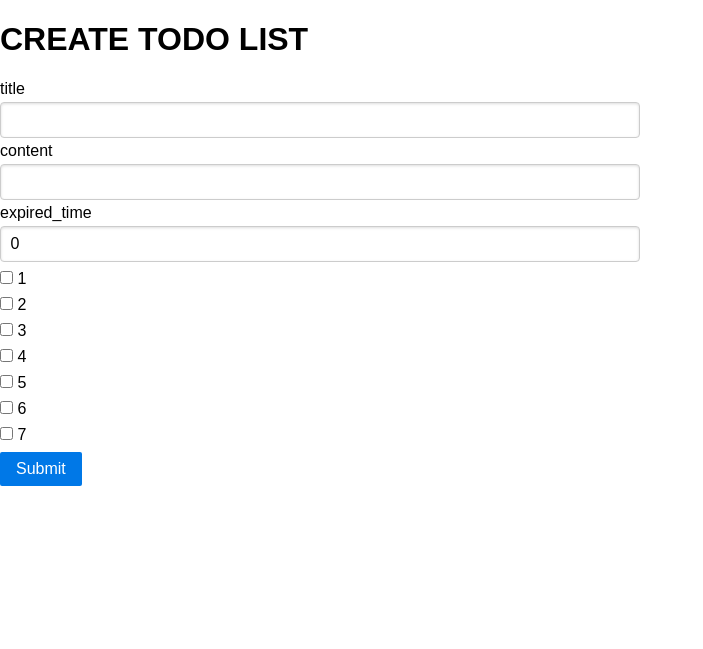
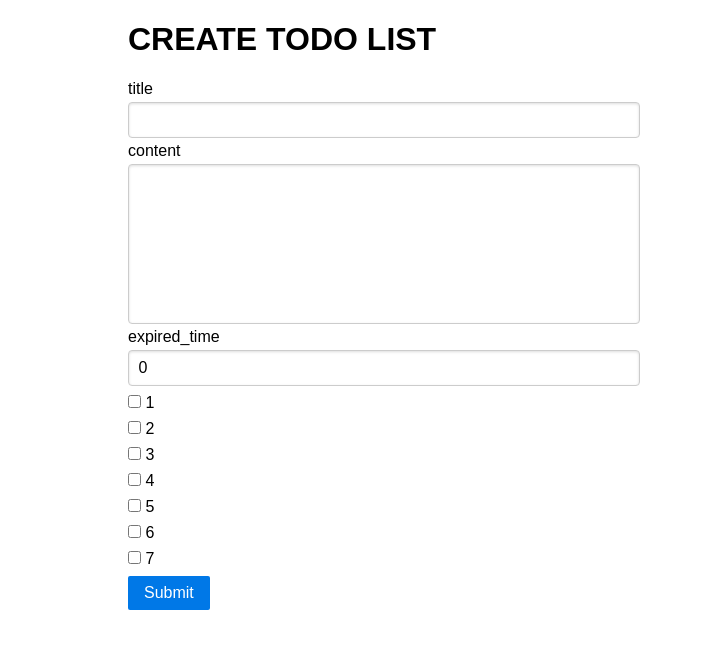
Before and after one commit to Curt-H/bgztech, a Django app: page /todo/new in a window 1280 px wide. Shown: the top 649 px of the page, without its empty margins (0-703 px from the left). Run offline with Django 3.2, Linux system fonts and the light colour scheme; parts of the project's set-up code (start-up, migrations or seed data) failed here and were passed over.

Commit message:
Update: adjust css style

```diff
--- /dev/null
+++ b/static/css/todo.css
@@ -0,0 +1,8 @@
+textarea.todo-content {
+    resize: none;
+    height: 10rem;
+}
+
+body {
+    margin: auto 10%;
+}
--- a/templates/todolist/homepage.html
+++ b/templates/todolist/homepage.html
@@ -4,6 +4,7 @@
 <head>
     <meta charset="UTF-8">
     <title>Title</title>
+    <link rel="stylesheet" href="{% static 'css/todo.css' %}">
 </head>
 <body>
 <h1>TODO LIST</h1>
--- a/templates/todolist/new_view.html
+++ b/templates/todolist/new_view.html
@@ -8,6 +8,7 @@
     <link rel="stylesheet" href="{% static 'css/pure-css/forms-min.css' %}">
     <link rel="stylesheet" href="{% static 'css/pure-css/buttons-core-min.css' %}">
     <link rel="stylesheet" href="{% static 'css/pure-css/buttons-min.css' %}">
+    <link rel="stylesheet" href="{% static 'css/todo.css' %}">
 </head>
 <body>
 <h1>CREATE TODO LIST</h1>
@@ -18,7 +19,7 @@
     </label>
     <label>
         content
-        <input class="pure-input-1-2" name="content" type="text">
+        <textarea class="pure-input-1-2 todo-content" name="content" ></textarea>
     </label>
     <label>
         expired_time
--- a/templates/todolist/todo_content.html
+++ b/templates/todolist/todo_content.html
@@ -8,6 +8,7 @@
     <link rel="stylesheet" href="{% static 'css/pure-css/forms-min.css' %}">
     <link rel="stylesheet" href="{% static 'css/pure-css/buttons-core-min.css' %}">
     <link rel="stylesheet" href="{% static 'css/pure-css/buttons-min.css' %}">
+    <link rel="stylesheet" href="{% static 'css/todo.css' %}">
 </head>
 <body>
 <h1>任务简报</h1>
```
